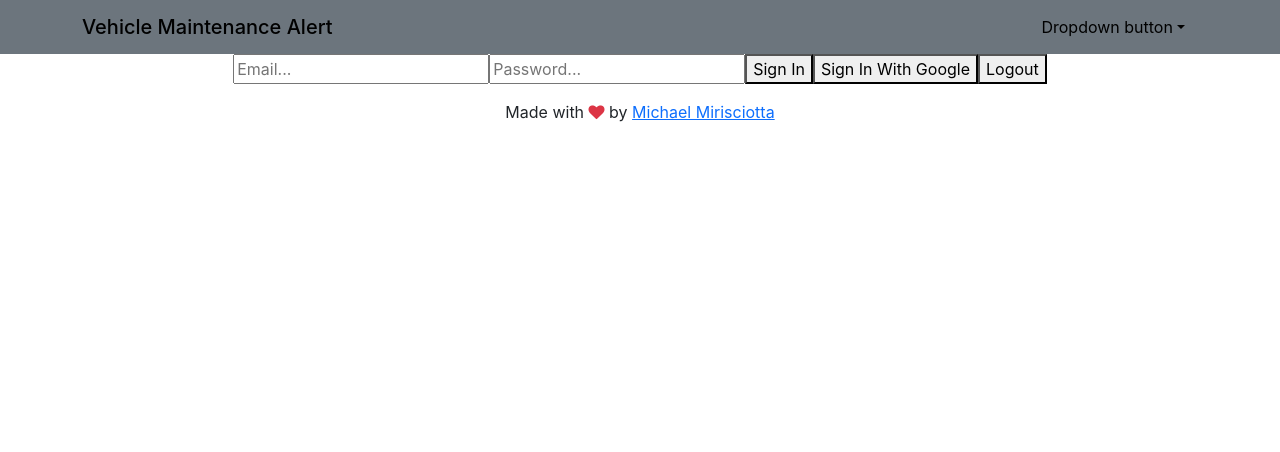
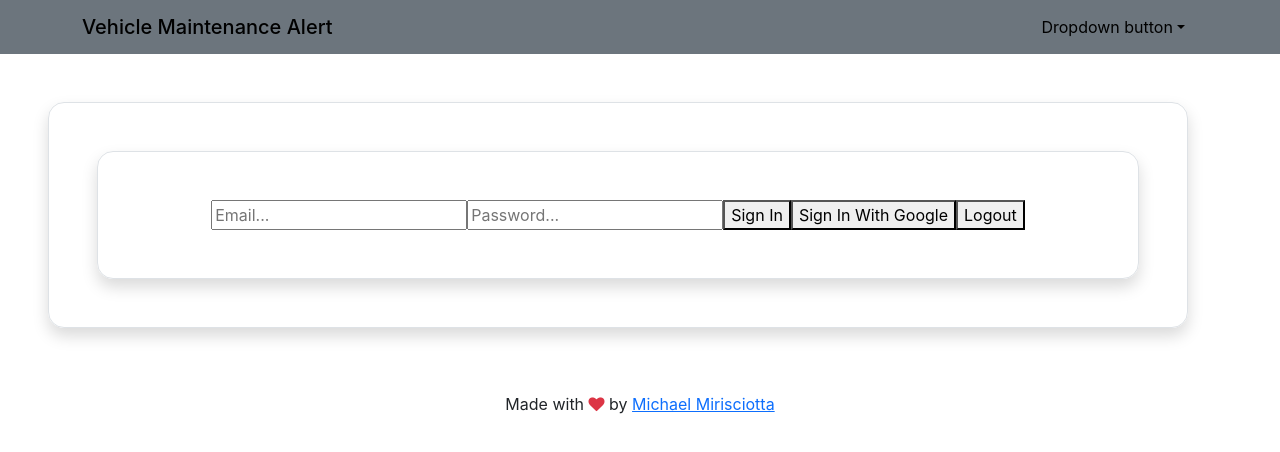
Before and after one commit to Michaelmira/Firebase_react_vehicle_maintenance_alert, a React (Create React App) app: page / in a window 1280 px wide. Shown: the top 452 px of the page. Built offline with nearby package versions, Linux system fonts and the light colour scheme; no server answers.

Commit message:
Layout bugfix with userDashboard and UserDashboard

```diff
--- a/src/componet/auth.js
+++ b/src/componet/auth.js
@@ -42,7 +42,7 @@ export const Auth = () => {
     }
 
     return (
-        <div>
+        <div className="container py-5 shadow rounded-4 border">
             <input
                 placeholder="Email..."
                 onChange={(e) => setEmail(e.target.value) }
--- a/src/pages/home.js
+++ b/src/pages/home.js
@@ -6,9 +6,9 @@ export const Home = () => {
 
     return (
 
-        <>
+        <div className="container m-5 p-5 shadow rounded-4 border">
             <Auth />
-        </>
+        </div>
 
 
 
--- a/src/store/layout.js
+++ b/src/store/layout.js
@@ -5,7 +5,7 @@ import ScrollToTop from '../componet/scrollToTop.js';
 import { Navbar } from '../componet/navbar.js';
 import { Footer } from '../componet/footer.js';
 import { Home } from '../pages/home.js';
-import { UserDashboard } from '../pages/userDashboard.js';
+import { UserDashboard } from '../pages/UserDashboard.js';
 
 
 const Layout = () => {
```
Also changed, not shown: src/componet/ProtectedRoute.js (added).
